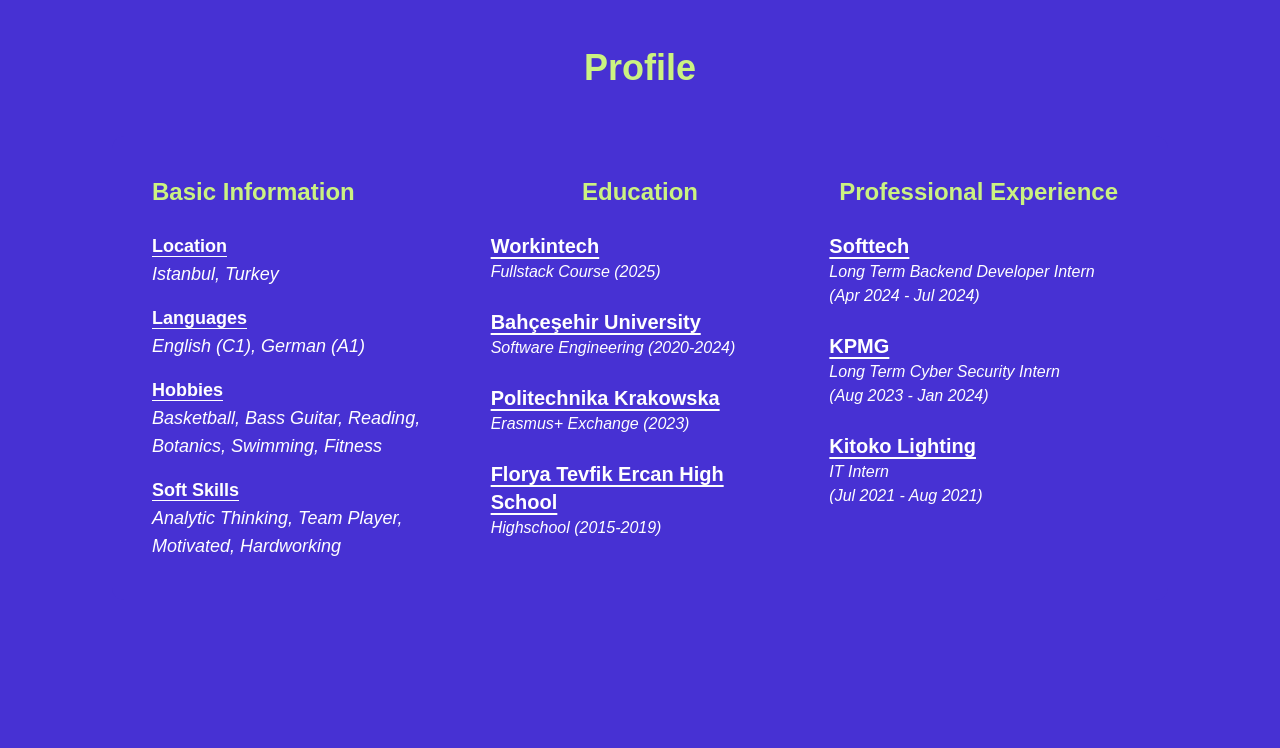
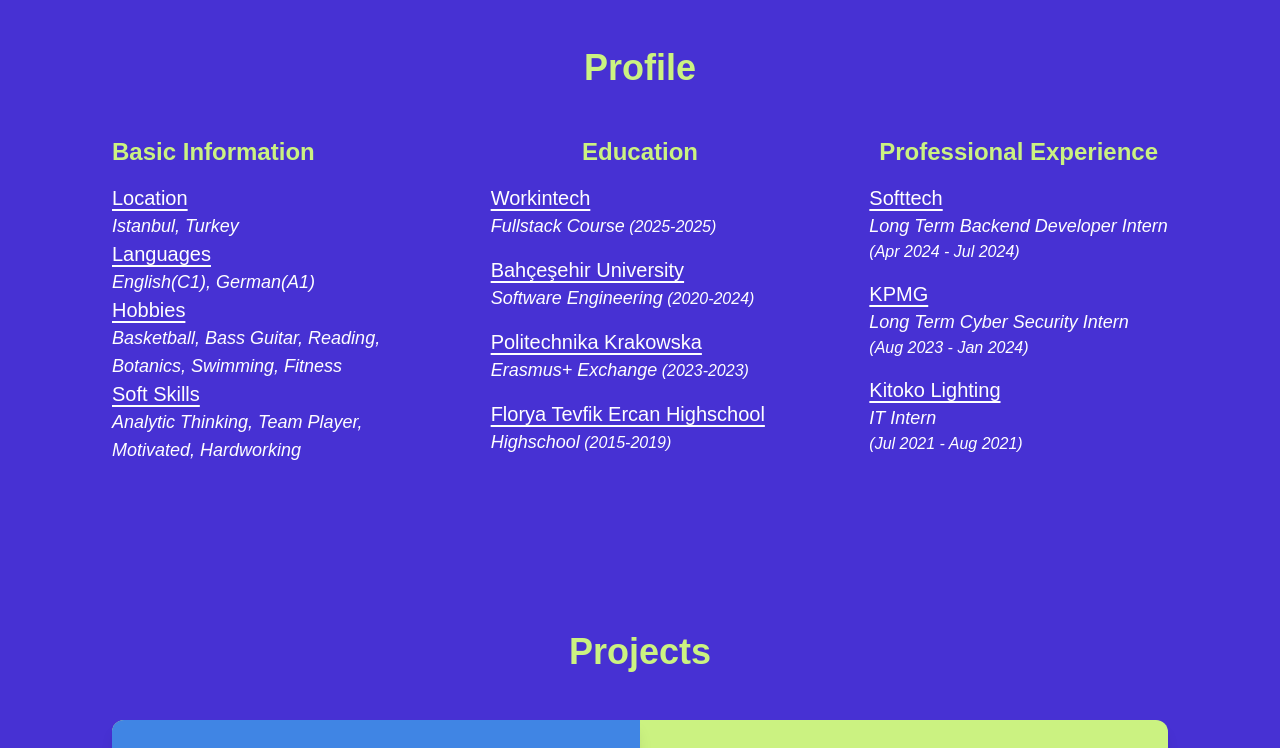
Before and after one commit to ygtmertt/Portfolio-Website, a React (Create React App) app: page / in a window 1280 px wide. Shown: the part 1370-2118 px from the top of the page. Built offline with nearby package versions, Linux system fonts and the light colour scheme.

Commit message:
API integrated

```diff
--- a/package.json
+++ b/package.json
@@ -7,6 +7,7 @@
     "@testing-library/jest-dom": "^6.6.3",
     "@testing-library/react": "^16.3.0",
     "@testing-library/user-event": "^13.5.0",
+    "axios": "^1.10.0",
     "i18next-browser-languagedetector": "^8.2.0",
     "react": "^19.1.0",
     "react-dom": "^19.1.0",
--- /dev/null
+++ b/public/data.json
@@ -0,0 +1,56 @@
+{
+  "en": {
+    "heroSection": {
+      "greeting": "Hi,",
+      "intro": "Yiğit Ömer Mert",
+      "ctaHtml": "I'm a software developer who is passionate about building beautiful and functional web experiences."
+    },
+    "profileSection": {
+      "basicInformation": {
+        "location": "Istanbul, Turkey",
+        "languages": "English(C1), German(A1)",
+        "hobbies": "Basketball, Bass Guitar, Reading, Botanics, Swimming, Fitness",
+        "softSkills": "Analytic Thinking, Team Player, Motivated, Hardworking"
+      },
+      "education": [
+        {
+          "institution": "Workintech",
+          "program": "Fullstack Course",
+          "period": "(2025-2025)"
+        },
+        {
+          "institution": "Bahçeşehir University",
+          "program": "Software Engineering",
+          "period": "(2020-2024)"
+        },
+        {
+          "institution": "Politechnika Krakowska",
+          "program": "Erasmus+ Exchange",
+          "period": "(2023-2023)"
+        },
+        {
+          "institution": "Florya Tevfik Ercan Highschool",
+          "program": "Highschool",
+          "period": "(2015-2019)"
+        }
+      ],
+      "experience": [
+        {
+          "company": "Softtech",
+          "title": "Long Term Backend Developer Intern",
+          "period": "(Apr 2024 - Jul 2024)"
+        },
+        {
+          "company": "KPMG",
+          "title": "Long Term Cyber Security Intern",
+          "period": "(Aug 2023 - Jan 2024)"
+        },
+        {
+          "company": "Kitoko Lighting",
+          "title": "IT Intern",
+          "period": "(Jul 2021 - Aug 2021)"
+        }
+      ]
+    }
+  }
+}
--- a/src/App.js
+++ b/src/App.js
@@ -7,6 +7,7 @@
 import Footer from './components/Footer';
 import { ProjectsProvider } from './context/ProjectsContext';
 import { ProfileProvider } from './context/ProfileContext';
+import { LanguageProvider } from './context/LanguageContext';
 
 function App() {
   const [darkMode, setDarkMode] = useState(true);
@@ -23,6 +24,7 @@
     // The main app container's background and default text color dynamically change
     // based on the 'darkMode' state, using the colors defined in tailwind.config.js.
     <div className="min-h-screen bg-lightBackground dark:bg-darkBackground text-gray-900 dark:text-gray-100 transition-colors duration-300">
+      <LanguageProvider>
         <ProfileProvider>
           <ProjectsProvider>
             <Header darkMode={darkMode} setDarkMode={setDarkMode} />
@@ -35,6 +37,7 @@
             <Footer />
           </ProjectsProvider>
         </ProfileProvider>
+      </LanguageProvider>
     </div>
   );
 }
--- /dev/null
+++ b/src/api/fetchLanguage.js
@@ -0,0 +1,6 @@
+import axios from "axios";
+
+export const fetchLanguageData = async (lang = "en") => {
+  const res = await axios.get("/data.json");
+  return res.data[lang];
+};
--- a/src/components/Hero.jsx
+++ b/src/components/Hero.jsx
@@ -1,25 +1,31 @@
-import { FaGithub, FaLinkedin } from 'react-icons/fa';
+import React from "react";
+import { FaGithub, FaLinkedin } from "react-icons/fa";
+import { useLanguage } from "../context/LanguageContext";
 
 const Hero = () => {
+  const { data, loading } = useLanguage();
+  if (loading) return null;
+
+  // Verileri API'den alıyoruz
+  const { greeting, intro, ctaHtml } = data.heroSection;
+
   return (
     <section
       id="hero"
-      // This section relies on the App.jsx's global background.
       className="flex flex-col-reverse md:flex-row items-center justify-between max-w-6xl mx-auto py-20 px-6"
     >
       {/* Text Section */}
       <div className="flex-1 text-center md:text-left">
-        {/* H1 tags now adapt their color based on dark/light mode using the new palette */}
         <h1 className="text-5xl font-extrabold mb-4 leading-tight text-gray-900 dark:text-gray-100">
-          Hi,
+          {greeting}
         </h1>
         <h1 className="text-5xl font-extrabold mb-4 leading-tight text-gray-900 dark:text-gray-100">
-          I'm <span className="text-lightPrimary dark:text-darkPrimary">Yiğit Ömer Mert</span>
+          I'm <span className="text-lightPrimary dark:text-darkPrimary">{intro}</span>
         </h1>
-        {/* Paragraph text also adapts its color using the new palette */}
-        <p className="text-lg text-lightSecondary dark:text-darkSecondary max-w-md mx-auto md:mx-0 mb-8">
-          I'm a software developer who is passionate about building beautiful and functional web experiences.
-        </p>
+        <div
+          className="text-lg text-lightSecondary dark:text-darkSecondary max-w-md mx-auto md:mx-0 mb-8"
+          dangerouslySetInnerHTML={{ __html: ctaHtml }}
+        />
 
         {/* Social Buttons */}
         <div className="flex justify-center md:justify-start gap-8">
@@ -28,7 +34,6 @@
             target="_blank"
             rel="noopener noreferrer"
             aria-label="GitHub"
-            // Social icons adapt their color using the new palette
             className="text-lightSecondary dark:text-darkSecondary hover:text-lightPrimary dark:hover:text-darkPrimary transition text-3xl"
           >
             <FaGithub />
@@ -38,7 +43,6 @@
             target="_blank"
             rel="noopener noreferrer"
             aria-label="LinkedIn"
-            // Social icons adapt their color using the new palette
             className="text-lightSecondary dark:text-darkSecondary hover:text-lightPrimary dark:hover:text-darkPrimary transition text-3xl"
           >
             <FaLinkedin />
--- a/src/components/Profile.jsx
+++ b/src/components/Profile.jsx
@@ -1,63 +1,55 @@
-import React from 'react';
-import { useProfile } from '../context/ProfileContext';
+import React from "react";
+import { useLanguage } from "../context/LanguageContext";
 
 const Profile = () => {
-  const { profile } = useProfile();
-  const { basicInfo, education, experience } = profile;
+  const { data, loading } = useLanguage();
+  if (loading) return null;
+
+  const { basicInformation, education, experience } = data.profileSection;
 
   return (
     <section id="profile" className="py-20 px-6 max-w-6xl mx-auto">
       <h2 className="text-4xl font-bold text-lightPrimary dark:text-darkPrimary mb-12 text-center">Profile</h2>
 
-      <div className="grid md:grid-cols-3 gap-10 bg-darkPrimary dark:bg-lightPrimary p-10 rounded-xl">
-        {/* Basic Information */}
-        <div>
-          <h3 className="text-2xl font-semibold text-lightPrimary dark:text-darkPrimary mb-6">Basic Information</h3>
-          <div className="space-y-4 text-black dark:text-white text-lg">
-            <div>
-              <p className="underline underline-offset-4 font-semibold">Location</p>
-              <p className="italic">{basicInfo.location}</p>
-            </div>
-            <div>
-              <p className="underline underline-offset-4 font-semibold">Languages</p>
-              <p className="italic">{basicInfo.languages}</p>
-            </div>
-            <div>
-              <p className="underline underline-offset-4 font-semibold">Hobbies</p>
-              <p className="italic">{basicInfo.hobbies}</p>
-            </div>
-            <div>
-              <p className="underline underline-offset-4 font-semibold">Soft Skills</p>
-              <p className="italic">{basicInfo.softSkills}</p>
-            </div>
-          </div>
+      <div className="bg-darkPrimary dark:bg-lightPrimary grid md:grid-cols-3 gap-20 items-start">
+        {/* Left Column: Basic Information */}
+        <div className="md:col-span-1 space-y-4">
+          <h3 className="text-2xl font-semibold text-lightPrimary dark:text-darkPrimary text-start">Basic Information</h3>
+          <ul className="text-black dark:text-white text-xl mb-4">
+            <li className="underline underline-offset-4">Location</li>
+            <p className="italic text-lg">{basicInformation.location}</p>
+            <li className="underline underline-offset-4">Languages</li>
+            <p className="italic text-lg">{basicInformation.languages}</p>
+            <li className="underline underline-offset-4">Hobbies</li>
+            <p className="italic text-lg">{basicInformation.hobbies}</p>
+            <li className="underline underline-offset-4">Soft Skills</li>
+            <p className="italic text-lg">{basicInformation.softSkills}</p>
+          </ul>
         </div>
 
-        {/* Education */}
+        {/* Center: Education */}
         <div>
-          <h3 className="text-2xl font-semibold text-lightPrimary dark:text-darkPrimary mb-6 text-center">Education</h3>
-          <div className="space-y-6 text-black dark:text-white">
-            {education.map((edu, idx) => (
-              <div key={idx}>
-                <p className="underline underline-offset-4 font-semibold text-xl">{edu.school}</p>
-                <p className="italic">{edu.program} <span className="text-base">({edu.date})</span></p>
-              </div>
-            ))}
-          </div>
+          <h3 className="text-2xl font-semibold text-lightPrimary dark:text-darkPrimary text-center mb-4">Education</h3>
+          {education.map((edu, i) => (
+            <div key={i} className="text-black dark:text-white mb-4">
+              <p className="underline underline-offset-4 text-xl text-start">{edu.institution}</p>
+              <p className="italic text-lg">{edu.program}<span className="text-base"> {edu.period}</span></p>
+            </div>
+          ))}
         </div>
 
-        {/* Experience */}
-        <div>
-          <h3 className="text-2xl font-semibold text-lightPrimary dark:text-darkPrimary mb-6 text-center">Professional Experience</h3>
-          <div className="space-y-6 text-black dark:text-white">
-            {experience.map((exp, idx) => (
-              <div key={idx}>
-                <p className="underline underline-offset-4 font-semibold text-xl">{exp.company}</p>
-                <p className="italic">{exp.position}</p>
-                <p className="italic text-base">({exp.date})</p>
-              </div>
+        {/* Right Column: Professional Experience */}
+        <div className="md:col-span-1">
+          <h3 className="text-2xl font-semibold mb-4 text-center text-lightPrimary dark:text-darkPrimary">Professional Experience</h3>
+          <ul className="text-black dark:text-white text-xl mb-4">
+            {experience.map((exp, i) => (
+              <li key={i} className="mb-4">
+                <p className="underline underline-offset-4">{exp.company}</p>
+                <p className="italic text-lg">{exp.title}</p>
+                <p className="italic text-base">{exp.period}</p>
+              </li>
             ))}
-          </div>
+          </ul>
         </div>
       </div>
     </section>
--- /dev/null
+++ b/src/context/LanguageContext.jsx
@@ -0,0 +1,29 @@
+import { createContext, useContext, useState, useEffect } from "react";
+import { fetchLanguageData } from "../api/fetchLanguage";
+
+const LanguageContext = createContext();
+
+export const LanguageProvider = ({ children }) => {
+  const [language, setLanguage] = useState("en");
+  const [data, setData] = useState({});
+  const [loading, setLoading] = useState(true);
+
+  const loadData = async (lang) => {
+    setLoading(true);
+    const result = await fetchLanguageData(lang);
+    setData(result);
+    setLoading(false);
+  };
+
+  useEffect(() => {
+    loadData(language);
+  }, [language]);
+
+  return (
+    <LanguageContext.Provider value={{ language, setLanguage, data, loading }}>
+      {children}
+    </LanguageContext.Provider>
+  );
+};
+
+export const useLanguage = () => useContext(LanguageContext);
```
Also changed, not shown: 1 other file (tests, documents, lock files or other folders). Lines whose indentation alone changed are shown as unchanged.
